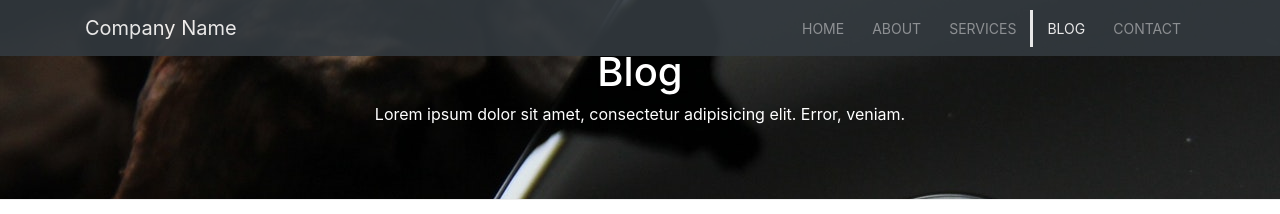
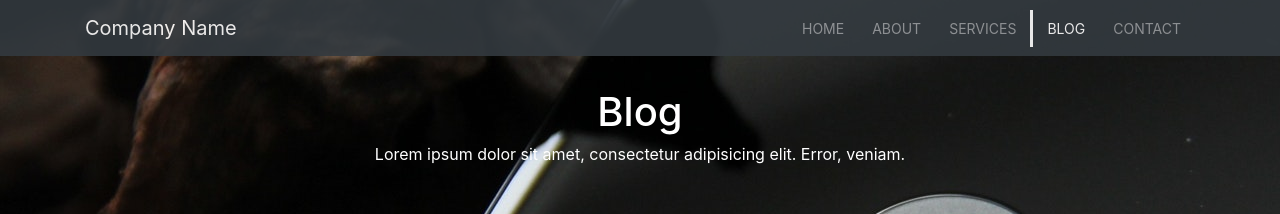
Before and after one commit to faiz-hussain/multipage-theme, a plain HTML site: page src/blog.html in a window 1280 px wide. Shown: the top 214 px of the page. Drawn offline with Linux system fonts and the light colour scheme; some packages are replaced by stand-ins of ours; a script that the page names is missing.

Commit message:
Headings altered

```diff
--- a/src/blog.html
+++ b/src/blog.html
@@ -44,7 +44,7 @@
   <header id="page-header">
     <div class="container">
       <div class="row">
-        <div class="col-md-6 m-auto text-center">
+        <div class="col-md-6 m-auto text-center" id="headings">
           <h1>Blog</h1>
           <p>Lorem ipsum dolor sit amet, consectetur adipisicing elit. Error, veniam.</p>
         </div>
--- a/src/scss/style.scss
+++ b/src/scss/style.scss
@@ -84,13 +84,17 @@ footer#main-footer{
 }
 
 #page-header{
-  height:200px;
+  height:250px;
   background:url("../img/image1.jpg");
   background-position: 0 -360px;
   background-attachment: fixed;
   color:#fff;
   border-bottom: 1px #eee solid;
   padding-top:50px;
+}
+
+#headings{
+  padding-top:40px;
 }
 
 #about {
```
Also changed, not shown: src/about.html (+1 -1 lines), src/contact.html (+1 -1 lines), src/services.html (+1 -1 lines), src/css/style.css.
